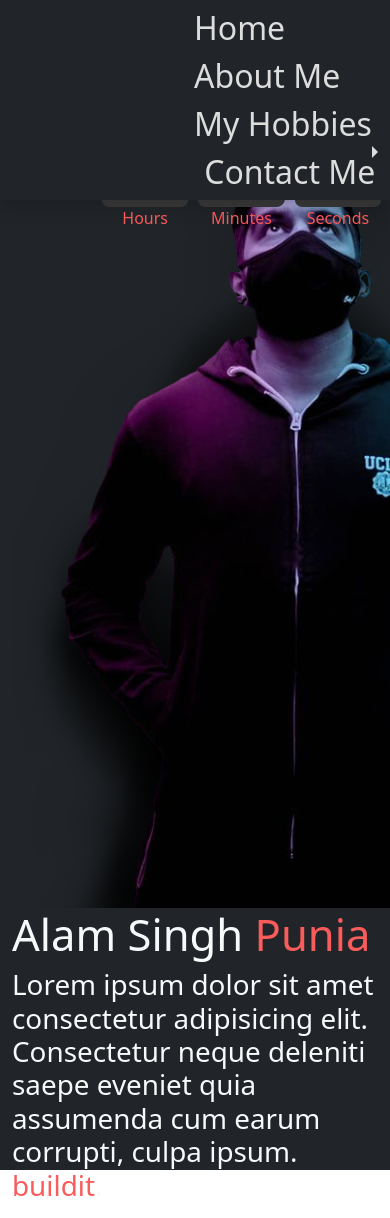
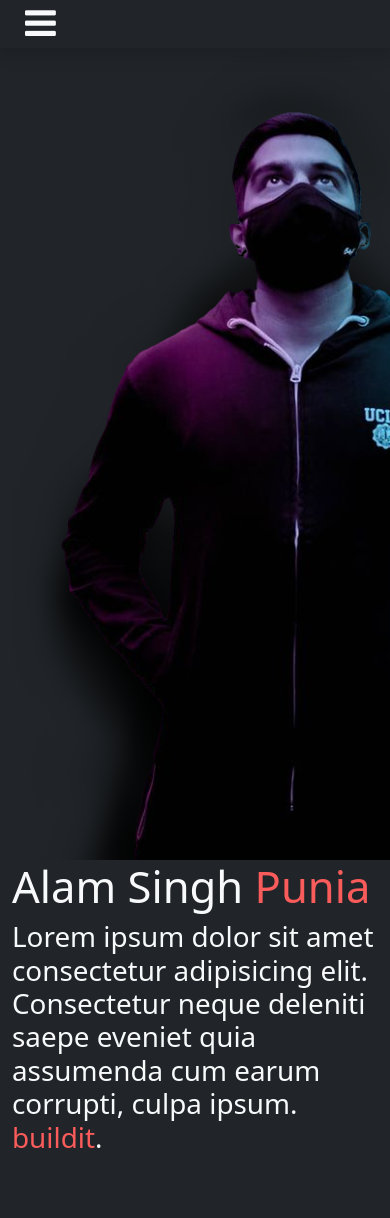
Before and after one commit to Jastagar/AlamSinghPunia, a Node server app: page / in a window 390 px wide; the page is wider, and only the part inside the window is pictured. After the commit the page ends 1148 px from the top of that part, so only its background shows below. Run offline with Node 20, Linux system fonts and the light colour scheme; some libraries are stand-ins or nearby versions.

Commit message:
navbar is responsive

```diff
--- a/index.js
+++ b/index.js
@@ -13,7 +13,6 @@
 app.set("views", __dirname+"/views")
 app.set("layout", "layouts/layout")
 app.set("router")
-
 
 app.use(expressLayouts)
 app.use(express.static("public"))
--- a/public/css/style.css
+++ b/public/css/style.css
@@ -5,7 +5,7 @@
     --darker-shade: #232d48;
     --black-shade: #000000d0;
     --clock-font1: 3rem;
-    --clock-font2: 1rem;
+    --clock-font2: 0rem;
 }
 .photography{
   min-height: 100vh;
@@ -46,12 +46,10 @@
     z-index: 200;
 }
 .navibar ul{
-    width: 60%;
     list-style: none;
 }
 .navibar li{
-    display: inline;
-    margin: 2%;
+    display: inline-block;
     padding: 1% 3%;
     transition-duration: 0.3s;
 
@@ -117,6 +115,43 @@
     top: 50%;
 }
 
+.navibars{
+  display: none;
+}
+
+
+
+
+@media only screen and (max-width:780px) {
+  .navibars{
+    display: block;
+    font-size: 2rem;
+  }
+  .naviFull{
+    display: none;
+  }
+  .navibar{
+    position: fixed;
+    color: var(--white-shade);
+    width: 100%;
+    font-size: 2rem;
+    /* padding: 1%; */
+    z-index: 200;
+  }
+  .navibar li{
+    display: block;
+    transition-duration: 0.3s;
+  }
+  .navbar-toggler{
+    font-size: 2.25rem;
+  }
+  .dropdown-content{
+    width: 35%;
+  }
+}
+
+
+
 /* ================================================= */
 /* ==================Home Style======================= */
 
@@ -137,12 +172,14 @@
   top: 10%;
   right: 1%;
 }
-
-@media only screen and (max-width: 768px) {
+@media only screen and (max-width:992px){
+  .Landing{
+    overflow: scroll;
+  }
   .clock{
-    position: absolute;
-    top: 10%;
-    left: 50%;
+    position: static;
+    padding: 0%;
+    margin: 0%;
   }
 }
 /* ================================================= */
--- a/views/header.ejs
+++ b/views/header.ejs
@@ -1,8 +1,38 @@
+<!-- <nav class="navbar navbar-expand-lg navbar-light bg-light">
+    <div class="container-fluid">
+      <button class="navbar-toggler" type="button" data-bs-toggle="collapse" data-bs-target="#navbarTogglerDemo01" aria-controls="navbarTogglerDemo01" aria-expanded="false" aria-label="Toggle navigation">
+        <span class="navbar-toggler-icon"></span>
+      </button>
+      <div class="collapse navbar-collapse" id="navbarTogglerDemo01">
+        <a class="navbar-brand" href="#">Hidden brand</a>
+        <ul class="navbar-nav me-auto mb-2 mb-lg-0">
+          <li class="nav-item">
+            <a class="nav-link active" aria-current="page" href="#">Home</a>
+          </li>
+          <li class="nav-item">
+            <a class="nav-link" href="#">Link</a>
+          </li>
+          <li class="nav-item">
+            <a class="nav-link disabled" href="#" tabindex="-1" aria-disabled="true">Disabled</a>
+          </li>
+        </ul>
+        <form class="d-flex">
+          <input class="form-control me-2" type="search" placeholder="Search" aria-label="Search">
+          <button class="btn btn-outline-success" type="submit">Search</button>
+        </form>
+      </div>
+    </div>
+  </nav> -->
 <nav class="navibar shadow bg-dark">
-    <ul class="m-1">
-        <li><a href="/">Home</a></li>
-        <li><a href="/about">About Me</a></li>
-        <li class="dropdown">
+    <div class="container-fluid navibars">
+        <button class="navbar-toggler" type="button" data-bs-toggle="collapse" data-bs-target="#navbarTogglerDemo01" aria-controls="navbarTogglerDemo01" aria-expanded="false" aria-label="Toggle navigation">
+          <i class="fa fa-bars text-light"></i>
+        </button>
+        <div class="collapse navbar-collapse" id="navbarTogglerDemo01">
+          <ul class="m-1 p-0">
+            <li><a href="/">Home</a></li>
+            <li><a href="/about">About Me</a></li>
+            <li class="dropdown">
                 <div class="dropbtn"><span>My Hobbies</span> <span class="arrow"></span></div>
                 <div class="dropdown-content">
                     <a href="/gaming">Gaming</a>
@@ -10,7 +40,42 @@
                     <a href="/books">Books</a>
                     <a href="#">Stock Market</a>
                 </div>
+            </li>
+            <li><a href="/contact">Contact Me</a></li>
+        </ul>
+        </div>
+    </div>
+    <div class="col-12 naviFull">
+        <ul class="m-1 p-0 text-end">
+            <li><a href="/">Home</a></li>
+            <li><a href="/about">About Me</a></li>
+            <li class="dropdown">
+                <div class="dropbtn"><span>My Hobbies</span> <span class="arrow"></span></div>
+                <div class="dropdown-content">
+                    <a href="/gaming">Gaming</a>
+                    <a href="/photography">Photography</a>
+                    <a href="/books">Books</a>
+                    <a href="#">Stock Market</a>
+                </div>
+            </li>
+            <li><a href="/contact">Contact Me</a></li>
+        </ul>
+    </div>
+
+</nav>
+<!-- <nav class="navibar shadow bg-dark">
+    <ul class="m-1">
+        <li><a href="/">Home</a></li>
+        <li><a href="/about">About Me</a></li>
+        <li class="dropdown">
+            <div class="dropbtn"><span>My Hobbies</span> <span class="arrow"></span></div>
+            <div class="dropdown-content">
+                <a href="/gaming">Gaming</a>
+                <a href="/photography">Photography</a>
+                <a href="/books">Books</a>
+                <a href="#">Stock Market</a>
+            </div>
         </li>
         <li><a href="/contact">Contact Me</a></li>
     </ul>
-</nav>
+</nav> -->
--- a/views/home.ejs
+++ b/views/home.ejs
@@ -1,8 +1,8 @@
 <section class="Landing bg-dark pt-5">
     <div class="container h-100 text-light">
         <div class="row h-100">
-            <div class="col-lg-6 text-center pt-5 m-0" data-aos="fade-up">
-                <img alt="Try Reloading" src="/img/heroPicNoBG.png" >
+            <div class="col-lg-6 text-center m-0" data-aos="fade-up">
+                <img class="h-100" alt="Try Reloading" src="/img/heroPicNoBG.png" >
             </div>
             <div class="col-lg-6 my-auto" data-aos="fade-down">
                 <h1 class="display-1">
@@ -14,7 +14,7 @@
             </div>
         </div>
         <div class="clockDiv">
-            <span class="clock"></span>
+            <span class="clock shadow-lg rounded-3"></span>
         </div>
     </div>
 </section>
--- a/views/layouts/layout.ejs
+++ b/views/layouts/layout.ejs
@@ -8,7 +8,7 @@
 
     <link rel="stylesheet" href="https://cdnjs.cloudflare.com/ajax/libs/font-awesome/4.7.0/css/font-awesome.min.css">
     <link href="/css/Bootstrap5Css/bootstrap.min.css" rel="stylesheet">
-    <link rel="stylesheet" href="../css/updatedStyles.css">
+    <link rel="stylesheet" href="../css/style.css">
     <link href="/css/aos.css" rel="stylesheet">
 
 
```
Also changed, not shown: 1 other file.
